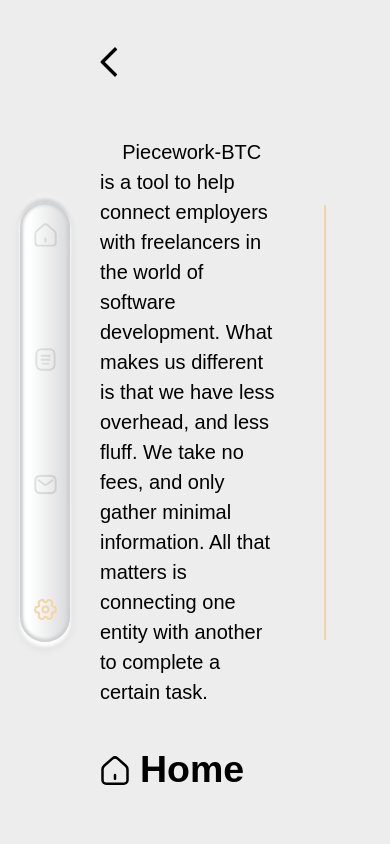
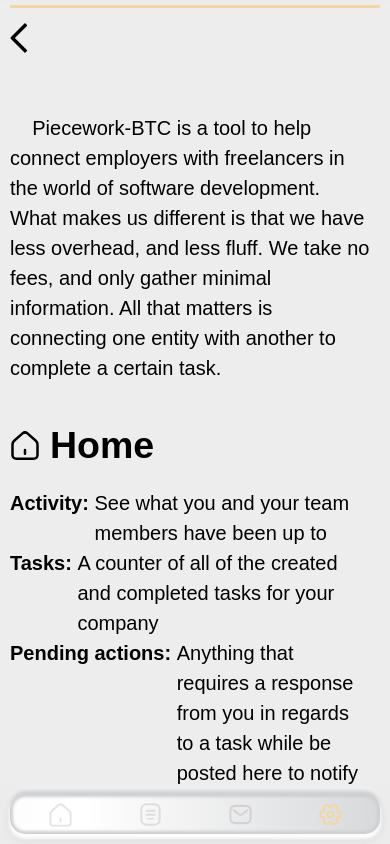
Before and after one commit to MaxwellDG/piecework-btc, a Next.js app: page /dashboard/settings/howitworks in a window 390 px wide. Built offline with nearby package versions, Linux system fonts and the light colour scheme.

Commit message:
most of mobile responsivity done. still a couple lists to adjust

```diff
--- a/app/(components)/containers/hero-screen-container/index.tsx
+++ b/app/(components)/containers/hero-screen-container/index.tsx
@@ -4,8 +4,8 @@
     children: React.ReactNode;
 }) {
     return (
-        <div className="hero h-screen bg-base-200 flex flex-col justify-center py-2 min-h-[470px] overflow-y-auto">
-            <div className="m-auto w-full max-w-4xl px-[100px] h-full flex justify-center flex-col">
+        <div className="bg-base-200 flex flex-1 flex-col py-2">
+            <div className="m-auto w-full max-w-4xl p-2 sm:px-[100px] flex flex-1 flex-col sm:justify-center">
                 {children}
             </div>
         </div>
--- a/app/(components)/containers/main-content/index.tsx
+++ b/app/(components)/containers/main-content/index.tsx
@@ -3,5 +3,7 @@
 }: {
     children: React.ReactNode;
 }) {
-    return <div className="h-4/5 overflow-y-auto pr-2">{children}</div>;
+    return (
+        <div className="sm:max-h-[80vh] overflow-y-auto pr-2">{children}</div>
+    );
 }
--- a/app/(components)/navbar/index.tsx
+++ b/app/(components)/navbar/index.tsx
@@ -23,7 +23,10 @@
 
     return (
         <div
-            className={`nav-con absolute top-0 bottom-0 left-4 flex flex-col p-4 gap-x-2 justify-center h-fit m-auto gap-y-20 w-[50px] h-[435px]`}
+            className={`flex nav-con sm:flex sm:w-[50px] h-[40px] sm:h-[435px] sm:absolute sm:top-0 bottom-0 left-0 right-0 sm:right-auto sm:left-4 sm:flex-col
+                p-2 m-2 gap-x-2 justify-around sm:m-auto sm:gap-y-20 bg-baseGray rounded-xl`}
+            // className={`flex nav-con sm:flex sm:w-[50px] h-[40px] sm:h-[435px] absolute sm:top-0 bottom-0 left-0 right-0 sm:right-auto sm:left-4 sm:flex-col
+            //     p-2 m-2 gap-x-2 justify-around sm:m-auto sm:gap-y-20 bg-baseGray rounded-xl`}
             onMouseOver={() => setEstado(true)}
             onMouseLeave={() => setEstado(false)}
         >
--- a/app/(components)/navbar/styles.scss
+++ b/app/(components)/navbar/styles.scss
@@ -28,25 +28,17 @@
     -webkit-appearance: none;
     appearance: none;
     user-select: none;
-    display: flex;
     align-items: center;
-    justify-content: center;
     outline: none;
     cursor: pointer;
-    padding: 20px;
     border: 1px solid $button-border 1px solid $button-border 1px solid
         $button-border 1px solid $button-border;
-    box-shadow: $button-shadow-default;
     box-shadow: $button-shadow-hover;
     background-image: linear-gradient(to left, $button-gradient);
 
     transition: all 0.2s ease;
     font-family: 'Source Sans Pro', sans-serif;
-    font-size: 14px;
-    font-weight: 600;
     color: $button-text;
-    text-shadow: 0 1px #fff;
-    border-radius: 100px;
 
     &::-moz-focus-inner {
         border: 0;
--- a/app/(components)/projects/projectsList/componentList/index.tsx
+++ b/app/(components)/projects/projectsList/componentList/index.tsx
@@ -7,7 +7,7 @@
 
 export default function ProjectComponentList({ projects }: Props): JSX.Element {
     return (
-        <div className="flex flex-1 flex-col overflow-y-auto pr-1 gap-y-2">
+        <div className="flex flex-1 flex-col overflow-y-auto pr-1 gap-y-2 h-full">
             {projects.length ? (
                 <div className="flex flex-col gap-y-2">
                     {projects.map((project) => (
--- a/app/dashboard/layout.tsx
+++ b/app/dashboard/layout.tsx
@@ -6,12 +6,12 @@
     children: React.ReactNode;
 }) {
     return (
-        <section>
+        <section className="flex flex-1 flex-col bg-baseGray overflow-hidden">
+            <div
+                className={`relative mx-2 h-0.5 top-1 sm:absolute sm:top-0 sm:bottom-0 sm:right-[64px] sm:w-0.5 sm:h-[435px] bg-btcOrangePale sm:m-auto`}
+            />
+            <div className="flex flex-1 overflow-y-hidden">{children}</div>
             <NavBar />
-            <div
-                className={`absolute top-0 bottom-0 right-[64px] w-0.5 h-[435px] bg-btcOrangePale m-auto`}
-            />
-            {children}
         </section>
     );
 }
--- a/app/dashboard/messages/page.tsx
+++ b/app/dashboard/messages/page.tsx
@@ -7,12 +7,14 @@
 import Question from '../../../public/svgs/question';
 import ConfirmModalServer from '../../(components)/modals/confirm/server';
 import Link from 'next/link';
+import dbConnect from '../../../db';
 
 type Props = {
     searchParams: Record<string, string> | null | undefined;
 };
 
 export default async function Page({ searchParams }: Props) {
+    await dbConnect();
     const _headers = headers();
     const companyId = _headers.get('jwt-company') as string;
     const showModal = searchParams?.modal;
@@ -35,7 +37,7 @@
                     {Question('grey', 25)}
                 </Link>
             </div>
-            <div className="custom-border-color flex flex-col bg-white mb-2 p-2 h-96 overflow-y-auto rounded border">
+            <div className="custom-border-color flex flex-col bg-white mb-2 p-2 max-h-[50vh] sm:max-h-none sm:h-96 overflow-y-auto rounded border">
                 {messages?.map((msg: IMessage, i: number) => {
                     return (
                         <Message
--- a/app/dashboard/page.tsx
+++ b/app/dashboard/page.tsx
@@ -24,7 +24,7 @@
 
     return (
         <HeroScreenContainer>
-            <h2 className="text-4xl font-bold mb-2">Home</h2>
+            <h2 className="text-4xl font-bold mb-[40px]">Home</h2>
             <div className="flex flex-col h-96 xl:flex-row overflow-y-auto pr-2">
                 <div className="flex flex-1 flex-col mb-8 xl:mb-0 xl:mr-4">
                     <h3 className="text-lg mb-2 font-semibold">Activity</h3>
--- a/app/dashboard/projects/page.tsx
+++ b/app/dashboard/projects/page.tsx
@@ -5,7 +5,7 @@
 export default function Projects() {
     return (
         <HeroScreenContainer>
-            <div className="flex flex-col justify-between h-20 items-start md:flex-row">
+            <div className="flex flex-col justify-between items-start md:flex-row mb-2">
                 <h2 className="text-4xl font-bold mb-2">Projects</h2>
                 <AddProject />
             </div>
--- a/app/layout.tsx
+++ b/app/layout.tsx
@@ -27,9 +27,13 @@
     children: React.ReactNode;
 }) {
     return (
-        <html lang="en" data-theme="wireframe" style={{ fontSize: '20px' }}>
+        <html
+            lang="en"
+            data-theme="wireframe"
+            style={{ fontSize: '20px', height: '100vh', display: 'flex' }}
+        >
             <body
-                className={`${myFont.className} relative`}
+                className={`${myFont.className} relative flex flex-1`}
                 style={{ color: 'black' }}
             >
                 <GlobalContextProvider>
--- a/tailwind.config.ts
+++ b/tailwind.config.ts
@@ -12,6 +12,7 @@
                 btcOrange: '#F2A900',
                 btcOrangePale: '#F5D6A1',
                 toastBlue: '#3bbef8',
+                baseGray: '#ececed',
             },
             backgroundImage: {
                 'gradient-radial': 'radial-gradient(var(--tw-gradient-stops))',
```
